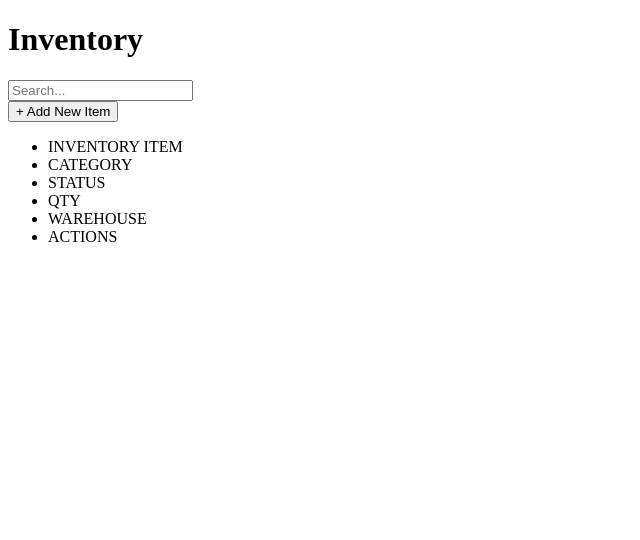
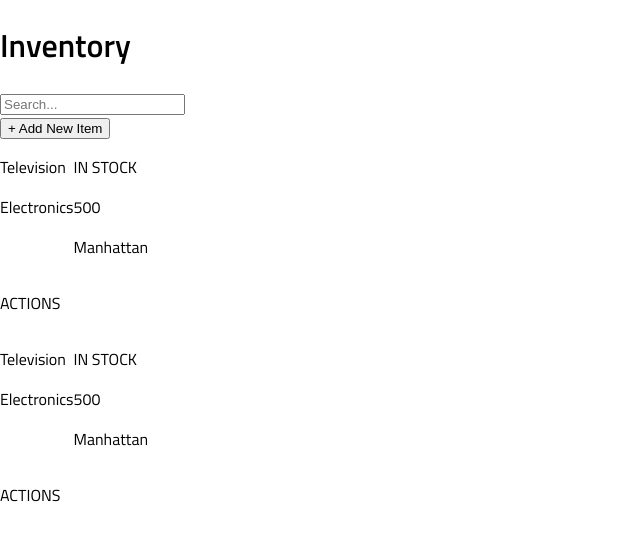
Before and after one commit to jaskaurbrar14/InStock, a React (Create React App) app: page / in a window 1280 px wide. Shown: the top 540 px of the page, without its empty margins (0-640 px from the left). Built offline with nearby package versions, Linux system fonts and the light colour scheme.

Commit message:
added to list styling and organizing

```diff
--- a/src/Components/InventoryList/InventoryList.js
+++ b/src/Components/InventoryList/InventoryList.js
@@ -17,20 +17,89 @@ export default function InventoryList(){
 
 
 return(
-    <>
-    <h1 className="inventorylist__header">Inventory</h1>
-    <form className="inventorylist__form">
-      <input className="inventorylist__form--searchinput" placeholder="Search..." type="text" id="title" name="title"/>
-    </form>
-    <button type="submit" className="inventorylist__button--additem">+ Add New Item</button>
-    <ul className="inventorylist__list">
-        <li className="inventorylist__listitem">INVENTORY ITEM</li>
-        <li className="inventorylist__listitem">CATEGORY</li>
-        <li className="inventorylist__listitem">STATUS</li>
-        <li className="inventorylist__listitem">QTY</li>
-        <li className="inventorylist__listitem">WAREHOUSE</li>
-        <li className="inventorylist__listitem">ACTIONS</li>
-    </ul>
-    </>
+    <main>
+      <h1 className="inventorylist__header">Inventory</h1>
+      <form className="inventorylist__form">
+        <input className="inventorylist__form--searchinput" placeholder="Search..." type="text" id="title" name="title"/>
+      </form>
+      <button type="submit" className="inventorylist__button--additem">+ Add New Item</button>
+      <section className="inventorylist__title--parent">
+
+
+
+
+      <div className="inventorylist__detailparent">
+        <div className="inventorylist__wrapper">
+          <div className="inventorylist__detail">
+            <p className="inventorylist__title">INVENTORY ITEM</p>
+            <p className="inventorylist__value--product">Television</p>
+          </div>
+          <div className="inventorylist__detail">
+            <p className="inventorylist__title">CATEGORY</p>
+            <p className="inventorylist__value">Electronics</p>
+          </div>
+        </div>
+
+      <div className="inventorylist__wrapper">
+        <div className="inventorylist__detail">
+          <p className="inventorylist__title">STATUS</p>
+          <p className="inventorylist__value--availibility">IN STOCK</p>
+        </div>
+        <div className="inventorylist__detail">
+          <p className="inventorylist__title">QTY</p>
+          <p className="inventorylist__valuet">500</p>
+        </div>
+        <div className="inventorylist__detail">
+          <p className="inventorylist__title">WAREHOUSE</p>
+          <p className="inventorylist__value">Manhattan</p>
+        </div>
+      </div>
+      </div>
+          <p className="inventorylist__title--tabletdesktop">ACTIONS</p>
+      </section>
+
+
+
+
+
+
+      <section className="inventorylist__title--parent">
+
+
+
+
+      <div className="inventorylist__detailparent">
+        <div className="inventorylist__wrapper">
+          <div className="inventorylist__detail">
+            <p className="inventorylist__title">INVENTORY ITEM</p>
+            <p className="inventorylist__value--product">Television</p>
+          </div>
+          <div className="inventorylist__detail">
+            <p className="inventorylist__title">CATEGORY</p>
+            <p className="inventorylist__value">Electronics</p>
+          </div>
+        </div>
+
+      <div className="inventorylist__wrapper">
+        <div className="inventorylist__detail">
+          <p className="inventorylist__title">STATUS</p>
+          <p className="inventorylist__value--availibility">IN STOCK</p>
+        </div>
+        <div className="inventorylist__detail">
+          <p className="inventorylist__title">QTY</p>
+          <p className="inventorylist__valuet">500</p>
+        </div>
+        <div className="inventorylist__detail">
+          <p className="inventorylist__title">WAREHOUSE</p>
+          <p className="inventorylist__value">Manhattan</p>
+        </div>
+      </div>
+      </div>
+          <p className="inventorylist__title--tabletdesktop">ACTIONS</p>
+      </section>
+
+
+
+    </main>
     );
 }
--- a/src/Components/InventoryList/InventoryList.scss
+++ b/src/Components/InventoryList/InventoryList.scss
@@ -0,0 +1,17 @@
+@use "../../Style/Partials/variable" as *;
+@use "../../Style/Partials/typography" as *;
+@use "../../Style/Partials/mixins" as *;
+@use "../../Style/Partials/global" as *;
+
+.inventorylist{
+        &__detailparent{
+            display: flex;
+            flex-direction: row;
+            // justify-content: space-between;
+        }
+        &__title{
+            @include tablet-and-desktop{
+                display: none;
+            }
+        }
+    }
--- a/src/Style/Partials/_global.scss
+++ b/src/Style/Partials/_global.scss
@@ -1,4 +1,4 @@
-@use "./variables" as *;
+@use "./variable" as *;
 @use "./mixins" as *;
 @use "./typography" as *;
 
--- a/src/Style/Partials/_mixins.scss
+++ b/src/Style/Partials/_mixins.scss
@@ -1,4 +1,4 @@
-@use "./variables" as *;
+@use "./variable" as *;
 
 @mixin tablet-and-desktop {
   @media screen and (min-width: $tablet-breakpoint) {
```
